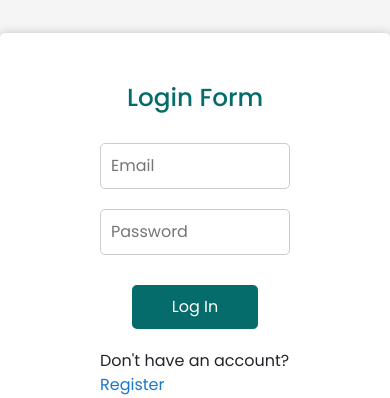
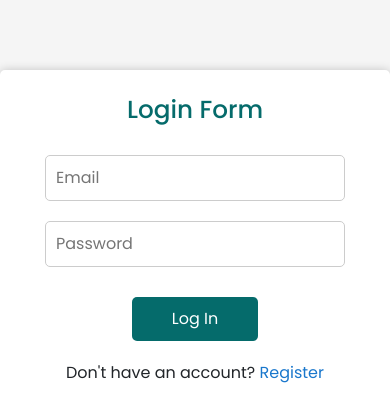
Before and after one commit to Ganeshshinde-2003/SIH_WEBSITE_, a React (Create React App) app: page /login in a window 390 px wide. Shown: the part 446-844 px from the top of the page. Built offline with nearby package versions, Linux system fonts and the light colour scheme.

Commit message:
created the login page responsivly

```diff
--- a/public/index.html
+++ b/public/index.html
@@ -7,7 +7,7 @@
     <meta name="theme-color" content="#000000" />
     <meta
       name="description"
-      content="Web site created using create-react-app"
+      content="Application for Assessment of Quality of Textbook/ Reference Books/ E- Book"
     />
     <link rel="apple-touch-icon" href="%PUBLIC_URL%/logo192.png" />
     <!--
@@ -30,7 +30,7 @@
       work correctly both with client-side routing and a non-root public URL.
       Learn how to configure a non-root public URL by running `npm run build`.
     -->
-    <title>React App</title>
+    <title>Smart Education</title>
   </head>
   <body>
     <noscript>You need to enable JavaScript to run this app.</noscript>
--- a/src/App.css
+++ b/src/App.css
@@ -348,4 +348,7 @@ a:hover::after {
   .nb-contanier {
     justify-content: space-around;
   }
+  .registration-form {
+    padding: 25px 45px;
+  }
 }
```
